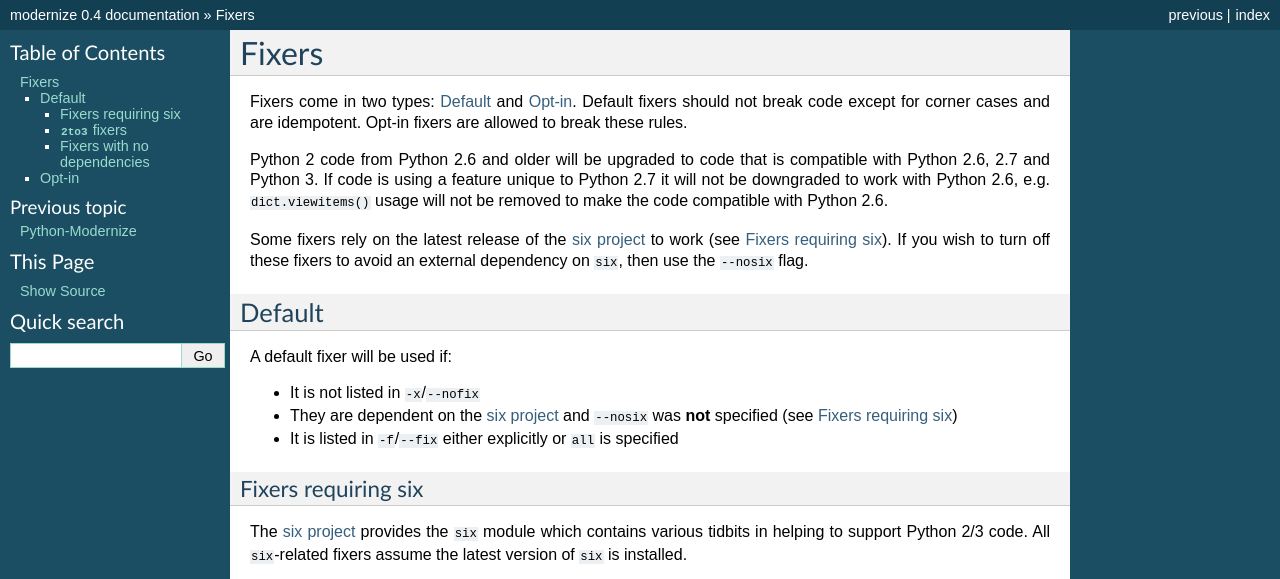
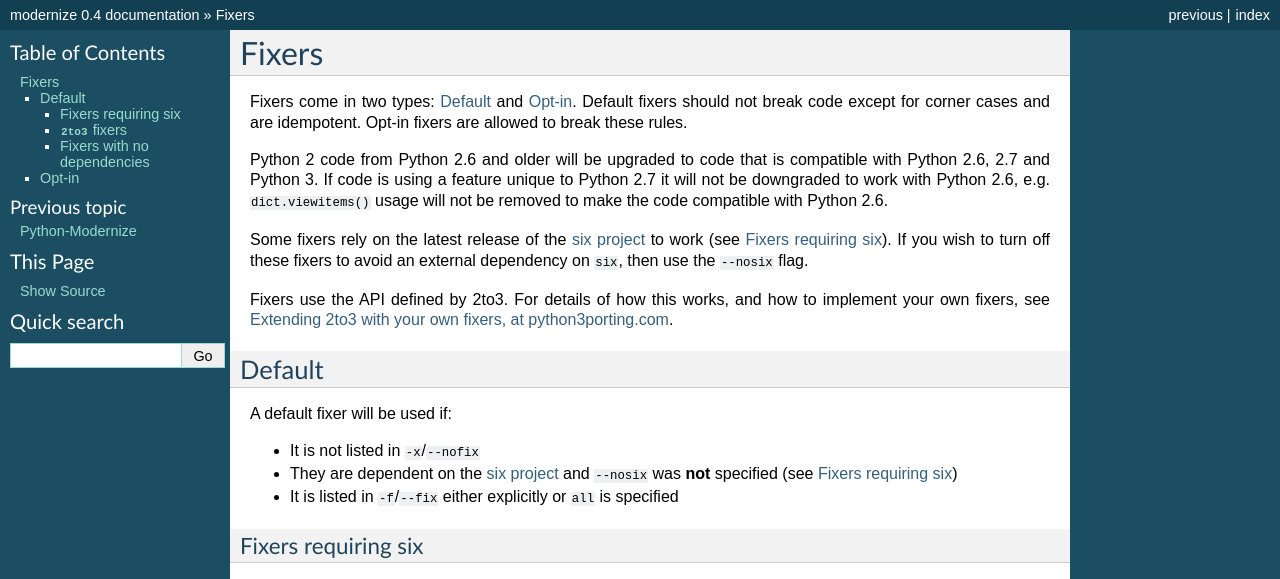
Before and after one commit to mitsuhiko/python-modernize, a Sphinx documentation site: the page built from docs/fixers.rst, in a window 1280 px wide and 900 px high, cut to the strip 0-579 px from the top of the window. Built offline with Sphinx 7.4.7, drawn with Linux system fonts in a browser that asks for light colours; cross-references to code outside the pages are shown as plain code.

Commit message:
Link to article on implementing 2to3 fixers
Closes gh-94

```diff
--- a/docs/fixers.rst
+++ b/docs/fixers.rst
@@ -15,6 +15,10 @@
 (see `Fixers requiring six`_).
 If you wish to turn off these fixers to avoid an external dependency on ``six``,
 then use the ``--nosix`` flag.
+
+Fixers use the API defined by 2to3. For details of how this works, and how to
+implement your own fixers, see `Extending 2to3 with your own fixers, at
+python3porting.com <http://python3porting.com/fixers.html>`_.
 
 
 Default
```
